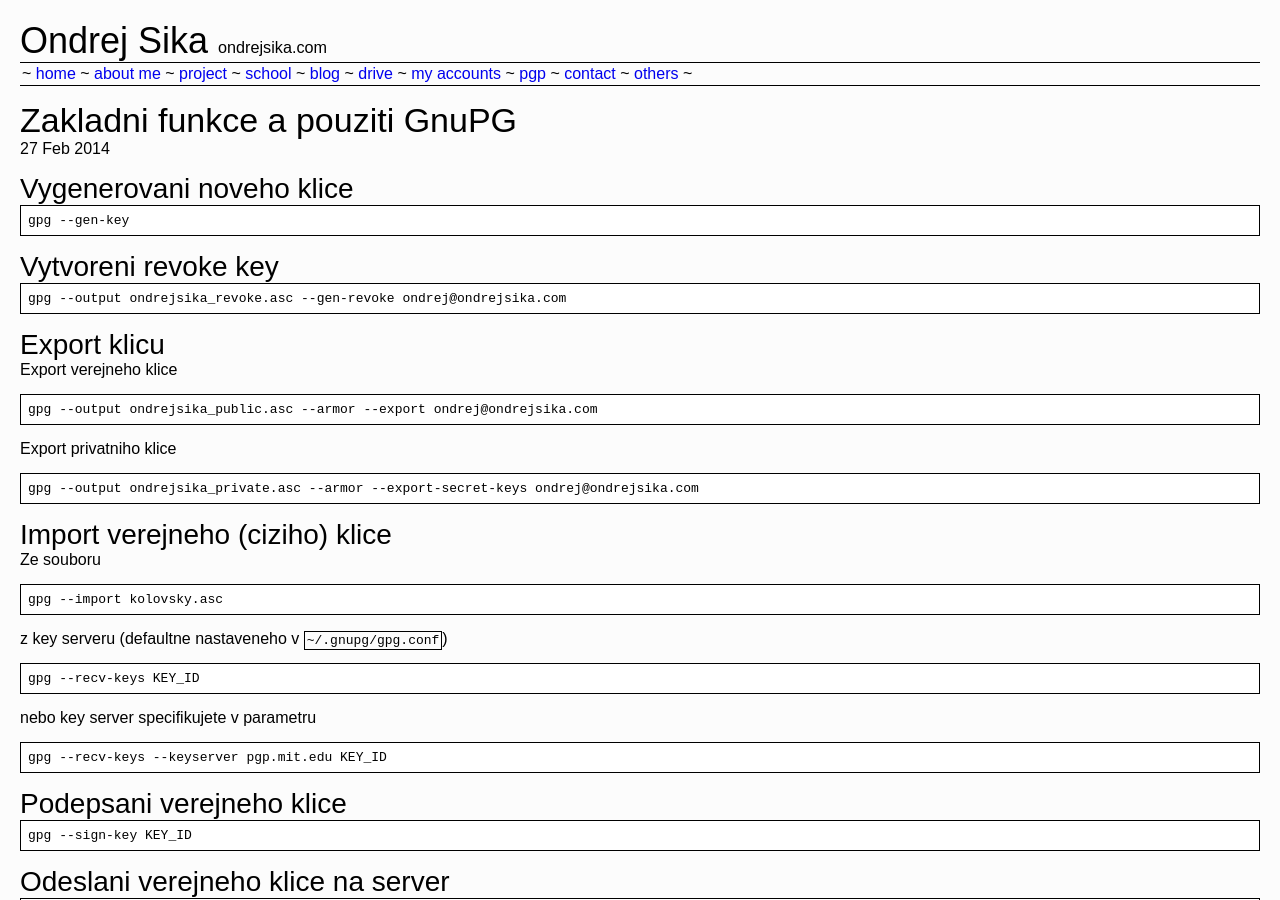
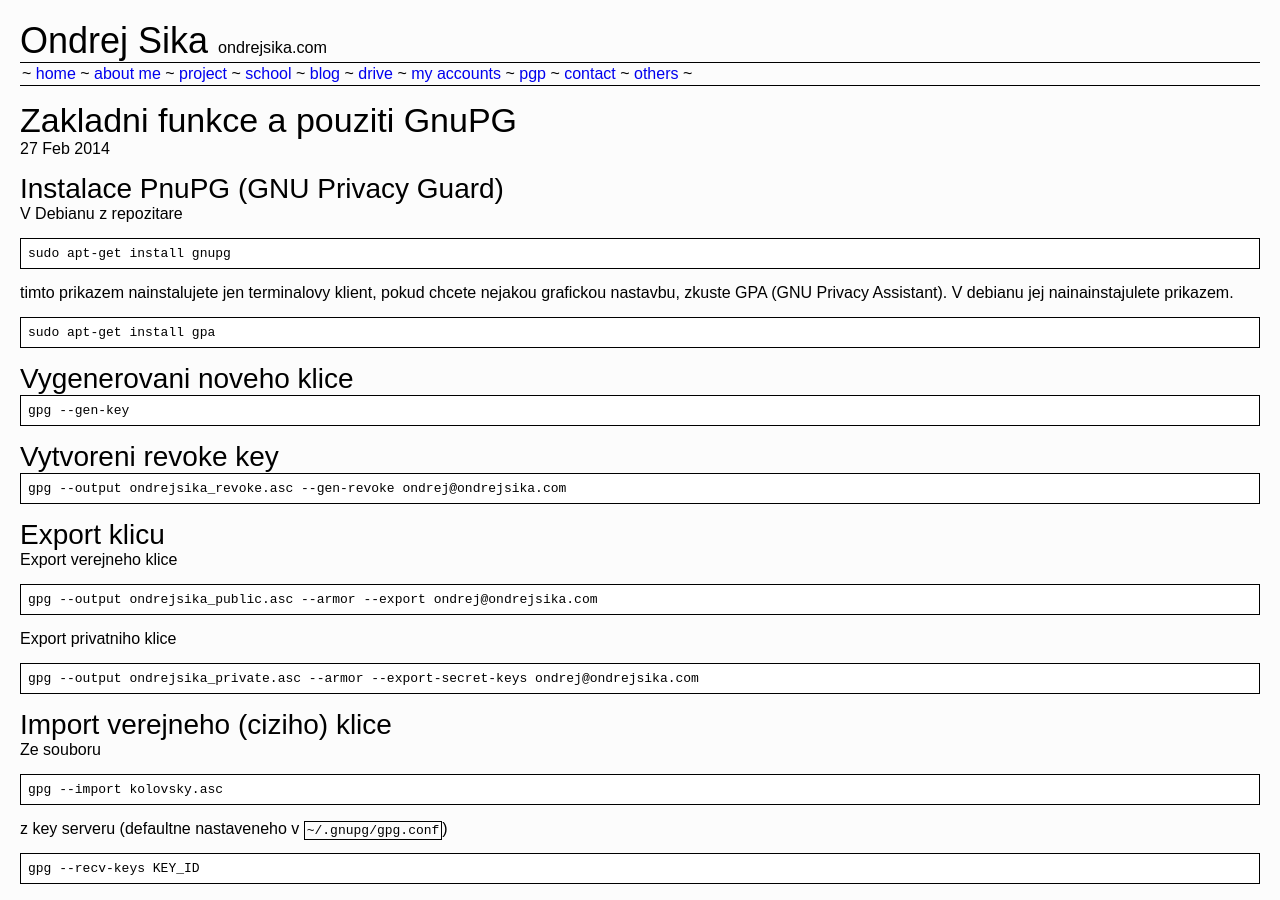
Before and after one commit to ondrejsika/ondrejsika.com, a Jekyll site: the page built from _posts/2014-02-27-zakladni-funkce-a-pouziti-gnupg.md, in a window 1280 px wide and 900 px high. Built offline with Jekyll 4.4.1, drawn with Linux system fonts in a browser that asks for light colours; Markdown is read by kramdown in place of the engine named in the settings; comment, search, counter and statistics services are not loaded.

Commit message:
update gpg post - installation

````diff
--- a/_posts/2014-02-27-zakladni-funkce-a-pouziti-gnupg.md
+++ b/_posts/2014-02-27-zakladni-funkce-a-pouziti-gnupg.md
@@ -6,6 +6,20 @@
 lang: CZ
 meta_keywords: GPG, GnuPG, PGP
 ---
+
+### Instalace PnuPG (GNU Privacy Guard)
+
+V Debianu z repozitare
+
+```
+sudo apt-get install gnupg
+```
+
+timto prikazem nainstalujete jen terminalovy klient, pokud chcete nejakou grafickou nastavbu, zkuste GPA (GNU Privacy Assistant). V debianu jej nainainstajulete prikazem.
+
+```
+sudo apt-get install gpa
+```
 
 ### Vygenerovani noveho klice
 
````
